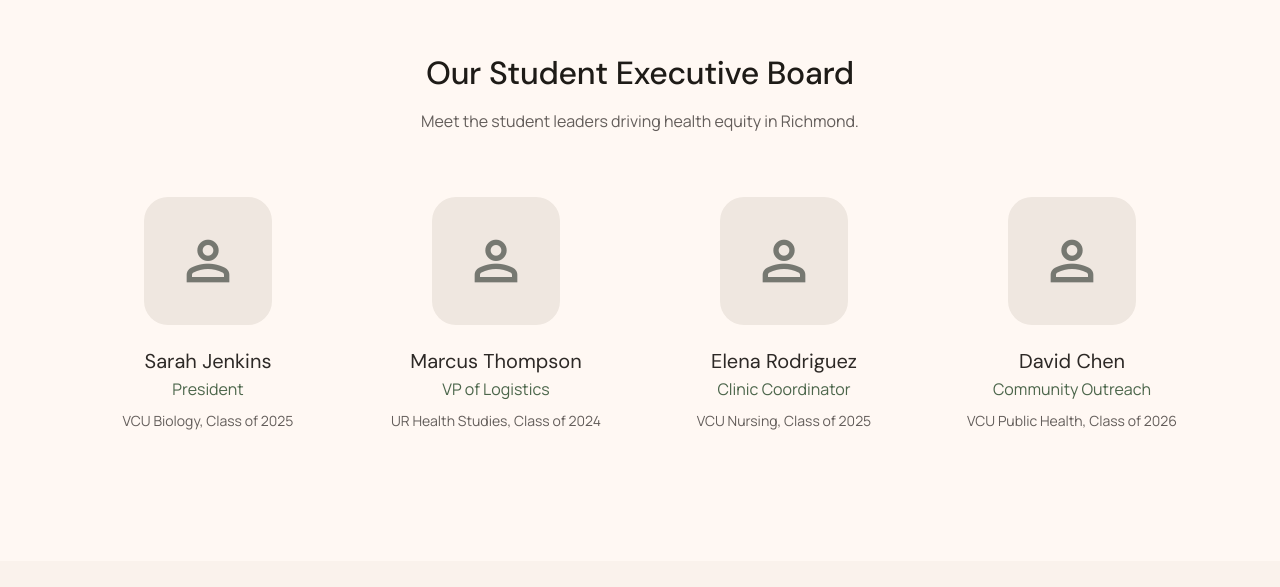
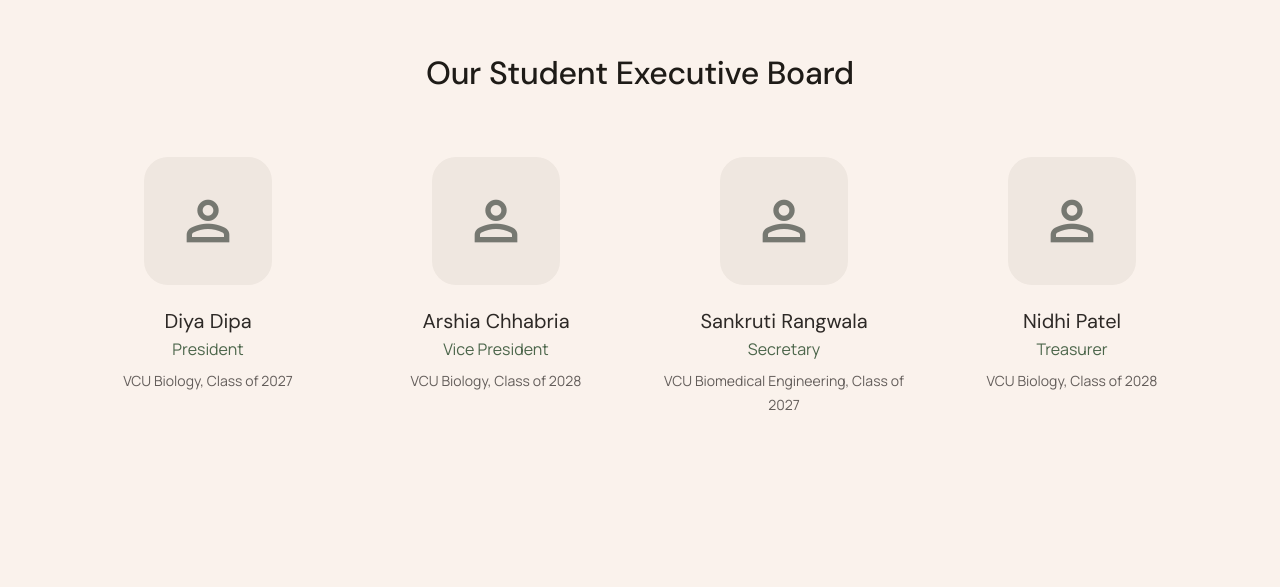
Before and after one commit to VihaanChhabria/project-pulse-website, a React (Vite) app: page / in a window 1280 px wide. Shown: the part 2413-3000 px from the top of the page. Built offline with nearby package versions, Linux system fonts and the light colour scheme.

Commit message:
added ex board info

```diff
--- a/src/components/landing/ExecutiveBoardSection.jsx
+++ b/src/components/landing/ExecutiveBoardSection.jsx
@@ -1,37 +1,37 @@
 const MEMBERS = [
   {
-    name: 'Sarah Jenkins',
-    role: 'President',
-    school: 'VCU Biology, Class of 2025',
+    name: "Diya Dipa",
+    role: "President",
+    school: "VCU Biology, Class of 2027",
   },
   {
-    name: 'Marcus Thompson',
-    role: 'VP of Logistics',
-    school: 'UR Health Studies, Class of 2024',
+    name: "Arshia Chhabria",
+    role: "Vice President",
+    school: "VCU Biology, Class of 2028",
   },
   {
-    name: 'Elena Rodriguez',
-    role: 'Clinic Coordinator',
-    school: 'VCU Nursing, Class of 2025',
+    name: "Sankruti Rangwala",
+    role: "Secretary",
+    school: "VCU Biomedical Engineering, Class of 2027",
   },
   {
-    name: 'David Chen',
-    role: 'Community Outreach',
-    school: 'VCU Public Health, Class of 2026',
+    name: "Nidhi Patel",
+    role: "Treasurer",
+    school: "VCU Biology, Class of 2028",
   },
-]
+];
 
 export default function ExecutiveBoardSection() {
   return (
-    <section className="py-24 md:py-32 bg-background" id="executive-board">
+    <section
+      className="py-24 md:py-32 bg-surface-container-low"
+      id="executive-board"
+    >
       <div className="max-w-container-max mx-auto px-margin-mobile md:px-margin-desktop">
         <div className="text-center max-w-2xl mx-auto mb-16">
           <h2 className="font-headline-lg text-headline-lg-mobile md:text-headline-lg text-on-background mb-4">
             Our Student Executive Board
           </h2>
-          <p className="font-body-md text-body-md text-secondary">
-            Meet the student leaders driving health equity in Richmond.
-          </p>
         </div>
         <div className="grid grid-cols-1 sm:grid-cols-2 md:grid-cols-4 gap-8">
           {MEMBERS.map((member) => (
@@ -39,7 +39,7 @@ export default function ExecutiveBoardSection() {
               key={member.name}
               className="flex flex-col items-center text-center group"
             >
-              <div className="w-32 h-32 rounded-[24px] bg-surface-container-high flex items-center justify-center mb-6 overflow-hidden group-hover:shadow-lg transition-all">
+              <div className="w-32 h-32 rounded-[24px] bg-surface-container-high flex items-center justify-center mb-6 overflow-hidden">
                 <span className="material-symbols-outlined text-[64px] text-on-surface-variant/70">
                   person
                 </span>
@@ -56,5 +56,5 @@ export default function ExecutiveBoardSection() {
         </div>
       </div>
     </section>
-  )
+  );
 }
```
